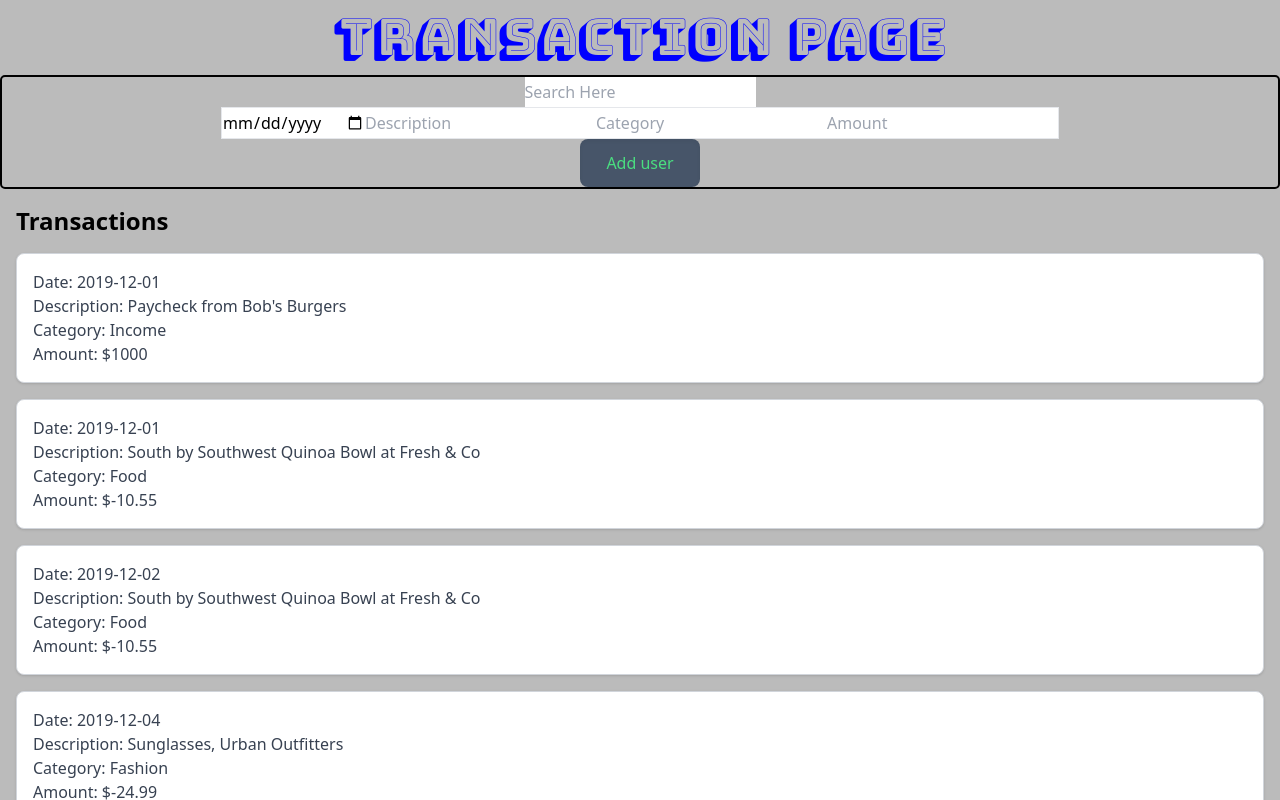
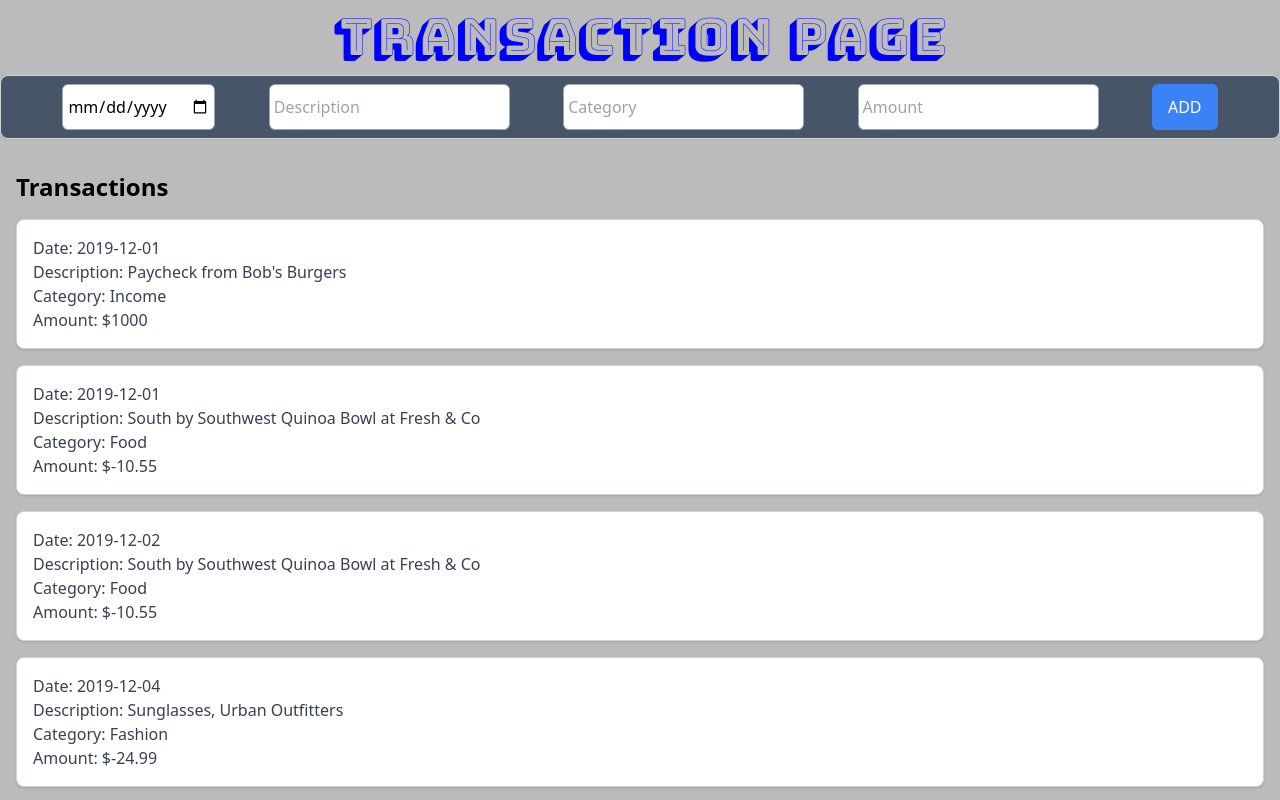
Before and after one commit to Jeremy-3/Phase-2-Code-Challenge1, a React (Vite) app: page / in a window 1280 px wide. Shown: the top 800 px of the page. Built offline with nearby package versions, Linux system fonts and the light colour scheme; data requests are answered from the project's data file.

Commit message:
In navBar component a field for posting has been created

```diff
--- a/src/components/Navbar.jsx
+++ b/src/components/Navbar.jsx
@@ -1,16 +1,98 @@
-import Buttons from "./Buttons";
-import Filed from "./Field";
+import React, { useState } from 'react';
 
-function Navbar() {
+function Navbar({ transactions, setTransactions }) {
+  const [formData, setFormData] = useState({
+    date: '',
+    description: '',
+    category: '',
+    amount: '',
+  });
+
+  const handleChange = (event) => {
+    const { name, value } = event.target;
+    setFormData({ ...formData, [name]: value });
+  };
+
+  const handleSubmit = (e) => {
+    e.preventDefault();
+    console.log('Form Submitted');
+
+    const newTransaction = {
+      date: formData.date,
+      description: formData.description,
+      category: formData.category,
+      amount: parseFloat(formData.amount),
+    };
+
+    fetch('http://localhost:3000/transactions', {
+      method: 'POST',
+      headers: {
+        'Content-Type': 'application/json',
+      },
+      body: JSON.stringify(newTransaction),
+    })
+    .then((res) => res.json())
+    .then((data) => {
+      setTransactions([...transactions, data]); // Update transactions list
+      setFormData({
+        date: '',
+        description: '',
+        category: '',
+        amount: '',
+      });
+    })
+    .catch((error) => {
+      console.error('Error adding transaction:', error);
+    });
+  };
+
   return (
-    <div>
-      <h1 className="header">Transaction Page</h1>
-      <form className="form-wrapper">
-        {/* <Buttons> Find user</Buttons> */}
-         <Filed />
-         <Buttons>Add user</Buttons>
-      </form>
-    </div>
+    <>
+    <h1 className='header'>Transaction Page</h1>
+    <form onSubmit={handleSubmit} className="flex justify-evenly border border-gray-300 h-16 bg-slate-600 p-2 mb-4 rounded-lg shadow-sm">
+    <input
+      type='date'
+      name='date'
+      value={formData.date}
+      onChange={handleChange}
+      className='p-1 rounded-md border border-gray-400'
+      required
+    />
+    <input
+      type='text'
+      name='description'
+      value={formData.description}
+      onChange={handleChange}
+      placeholder='Description'
+      className='p-1 rounded-md border border-gray-400'
+      required
+    />
+    <input
+      type='text'
+      name='category'
+      value={formData.category}
+      onChange={handleChange}
+      placeholder='Category'
+      className='p-1 rounded-md border border-gray-400'
+      required
+    />
+    <input
+      type='number'
+      name='amount'
+      value={formData.amount}
+      onChange={handleChange}
+      placeholder='Amount'
+      className='p-1 rounded-md border border-gray-400'
+      required
+    />
+    <button
+      type="submit"
+      className="bg-blue-500 text-white px-4 py-1 rounded-md hover:bg-blue-600"
+    >
+      ADD
+    </button>
+  </form>
+  </>
   );
 }
 
```
